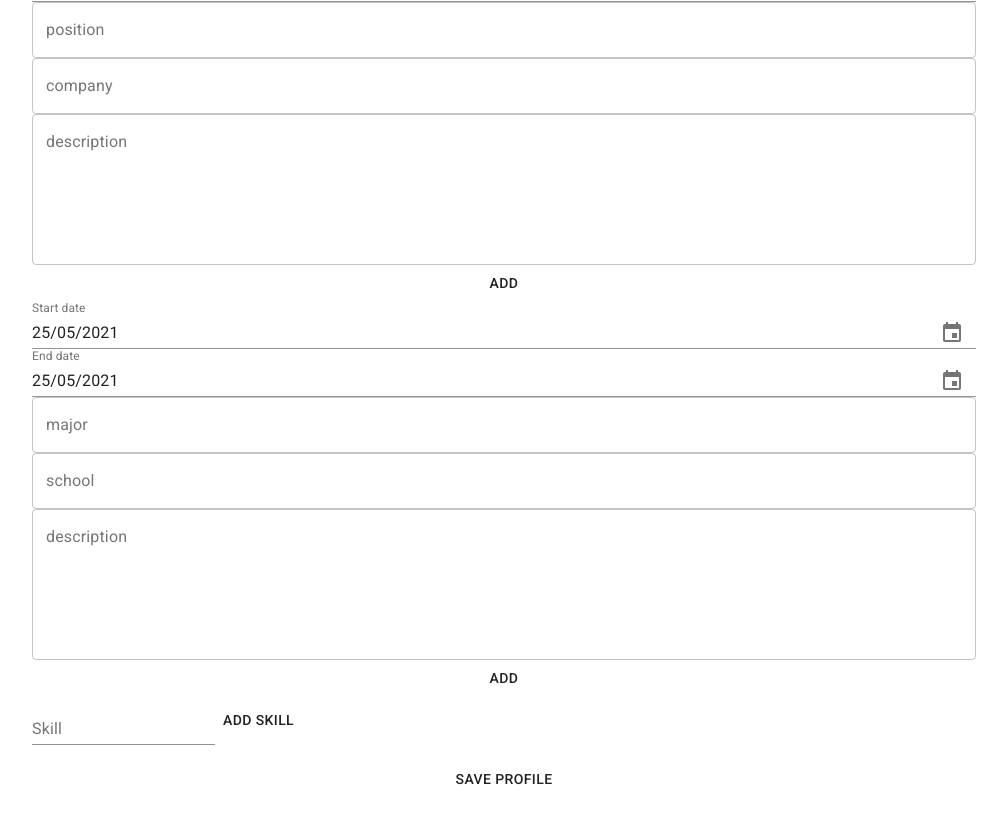
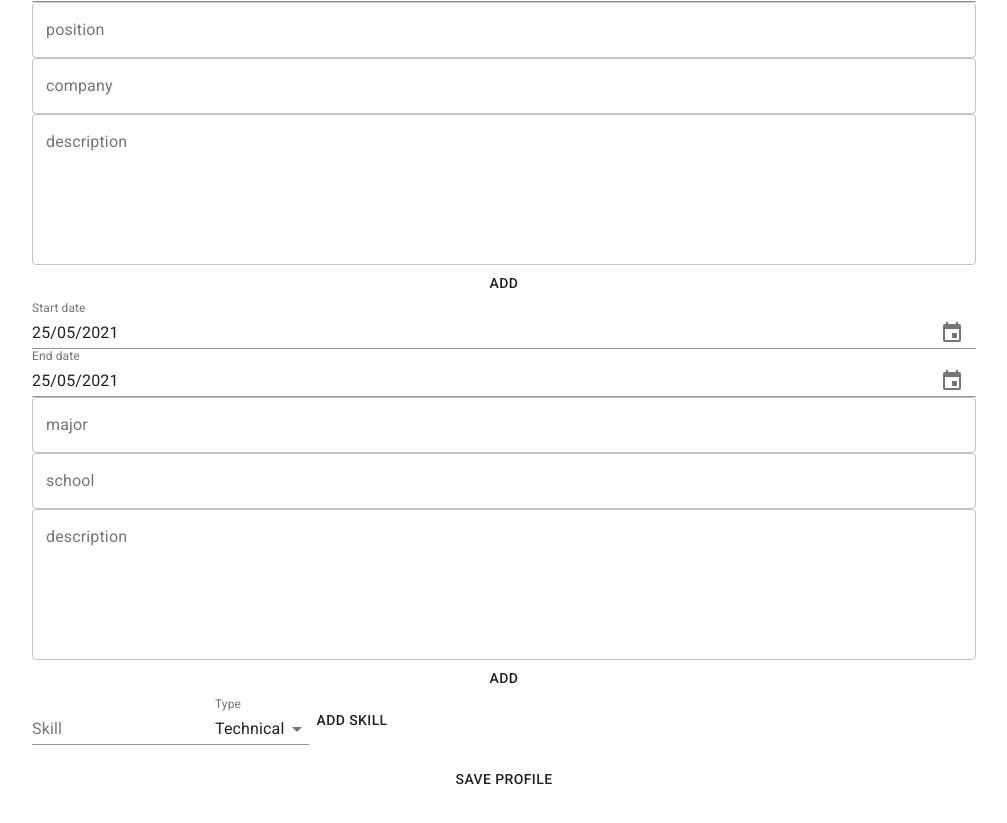
Before and after one commit to habib-chawki/social-app-front, a React (Create React App) app: page /profile-form in a window 1280 px wide. Shown: the part 730-1553 px from the top of the page, without its empty margins (136-1143 px from the left). Built offline with nearby package versions, Linux system fonts and the light colour scheme.

Commit message:
Add skill type

```diff
--- a/src/components/custom/profile/Skills.jsx
+++ b/src/components/custom/profile/Skills.jsx
@@ -9,15 +9,24 @@ import {
    ListItemText,
    ListItemSecondaryAction,
    IconButton,
+   Select,
+   MenuItem,
+   FormControl,
+   InputLabel,
 } from '@material-ui/core';
 
 import DeleteIcon from '@material-ui/icons/Delete';
 
 function Skills({ onAddSkill, onRemoveSkill, skills }) {
    const [skill, setSkill] = useState('');
+   const [type, setType] = useState('Technical');
 
    const handleSkillChange = (event) => {
       setSkill(event.target.value);
+   };
+
+   const handleTypeChange = (event) => {
+      setType(event.target.value);
    };
 
    const addSkill = (event) => {
@@ -26,7 +35,7 @@ function Skills({ onAddSkill, onRemoveSkill, skills }) {
          (event.type === 'click' ||
             (event.type === 'keypress' && event.key === 'Enter'))
       ) {
-         onAddSkill(skill.trim());
+         onAddSkill({ skill: skill.trim(), type });
 
          // clear input
          setSkill('');
@@ -42,6 +51,13 @@ function Skills({ onAddSkill, onRemoveSkill, skills }) {
                onKeyPress={addSkill}
                label="Skill"
             />
+            <FormControl>
+               <InputLabel>Type</InputLabel>
+               <Select value={type} onChange={handleTypeChange}>
+                  <MenuItem value="Technical">Technical</MenuItem>
+                  <MenuItem value="Orginizational">Orginizational</MenuItem>
+               </Select>
+            </FormControl>
             <Button onClick={addSkill}>Add skill</Button>
          </Box>
          <Box>
```
